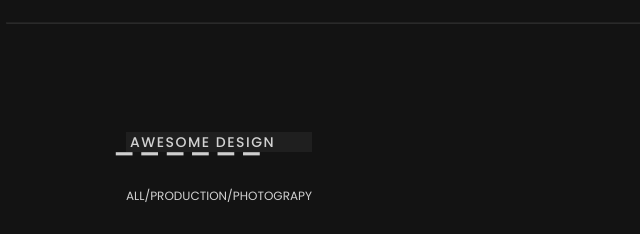
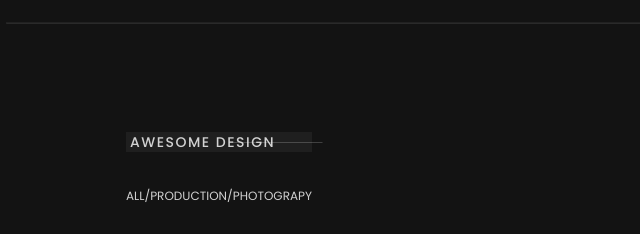
Before and after one commit to julietarutar97/trabajoFinal1-portfolio, a plain HTML site: page index.html in a window 1280 px wide. Shown: the part 3320-3554 px from the top of the page, 194-834 px from the left. Drawn offline with nearby package versions, Linux system fonts and the light colour scheme; grey boxes are pictures that could not be loaded.

Commit message:
Aregue la linea divisoria en footer entre categorias

```diff
--- a/estilos.css
+++ b/estilos.css
@@ -542,13 +542,17 @@ h5{
 }
 
 h5::before{
-    content: "______";
+    content: "";
+    display: block;
+    width: 50%;
+    height: 1px;
+    background-color: rgba(245, 245, 245, 0.2);
     position: absolute;
-    left: -14px;
-    top: -6px;
-    font-size: 30px;
-    line-height: 1;
+    left: 150px;
+    top: 10px;
+    transform: translateX(-50%);
 }
+
 /*footer section{
     display: flex;
     flex-direction: row;
```
Also changed, not shown: index.html (+2 -0 lines).
